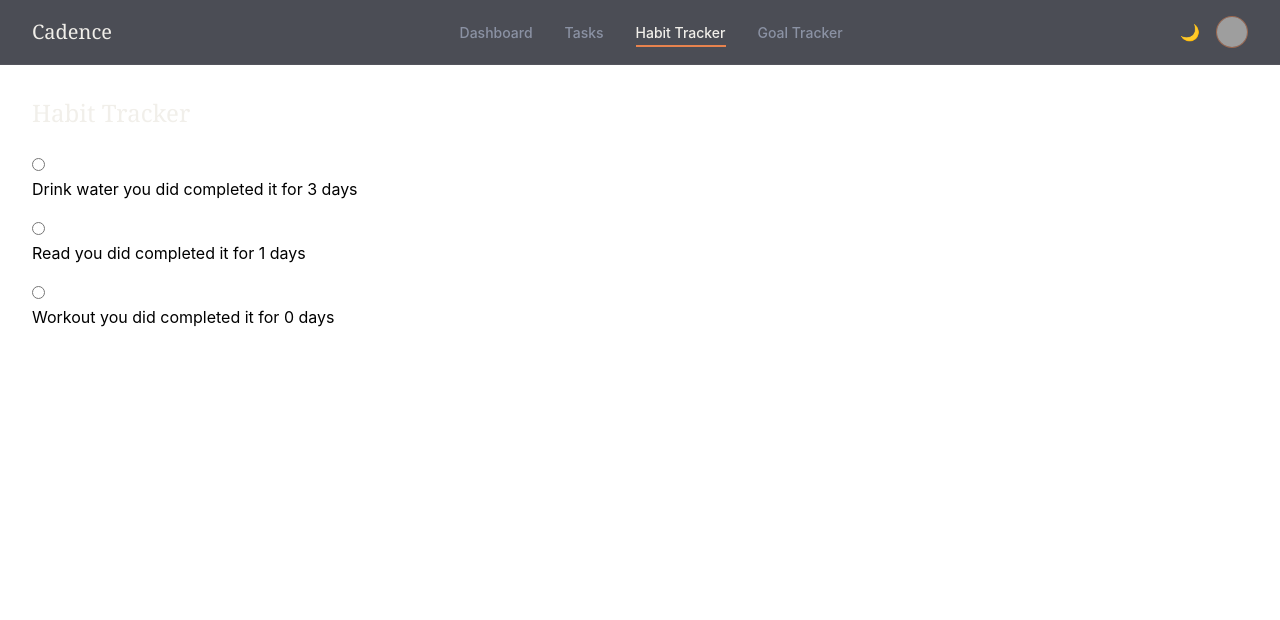
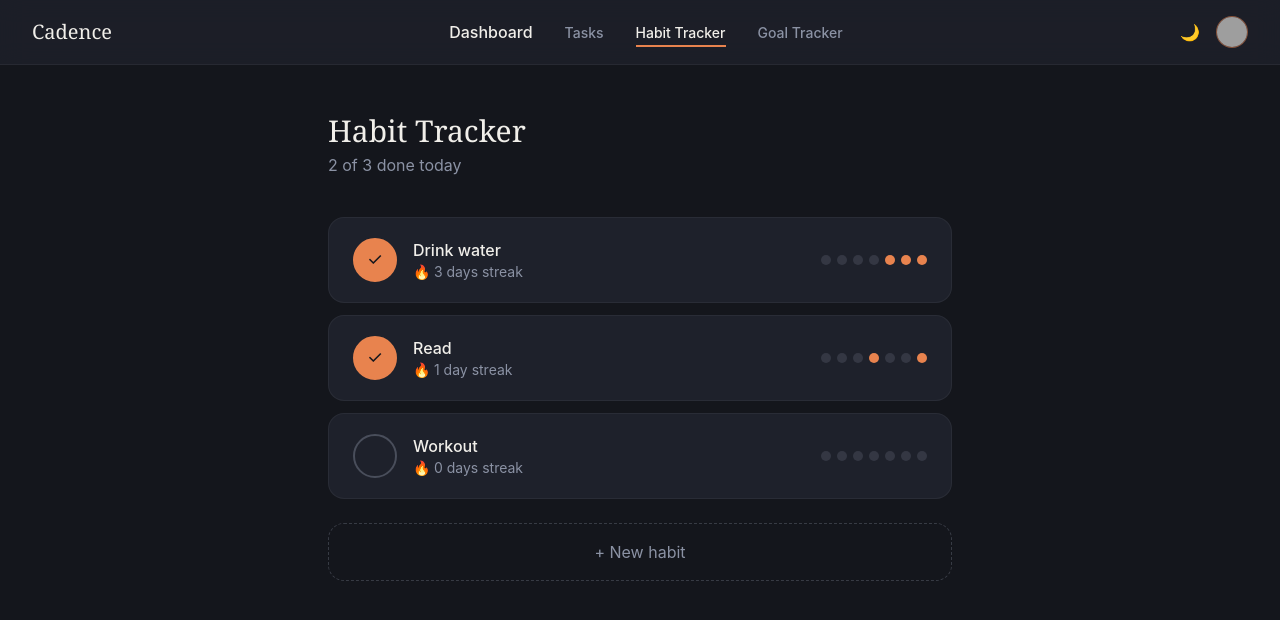
Before and after one commit to mohsayegh/cadence, a React app in the folder frontend/: page /habits in a window 1280 px wide. Shown: the top 620 px of the page. Built offline with nearby package versions, Linux system fonts and the light colour scheme; grey boxes are pictures that could not be loaded; the HTML template or start-up script is replaced by a standard one.

Commit message:
finalizing the habit tracker page for the front end

```diff
--- a/frontend/src/components/HabitTracker.jsx
+++ b/frontend/src/components/HabitTracker.jsx
@@ -1,12 +1,49 @@
 import calculateStreak from "../utils/calculateStreak";
+
 const HabitTracker = ({ name, datesDone, onMarkDone }) => {
   const streak = calculateStreak(datesDone);
+  const today = new Date().toISOString().split("T")[0];
+  const doneToday = datesDone.includes(today);
+
+  const last7 = Array.from({ length: 7 }).map((_, i) => {
+    const d = new Date();
+    d.setDate(d.getDate() - (6 - i));
+    const str = d.toISOString().split("T")[0];
+    return { str, done: datesDone.includes(str) };
+  });
+
   return (
-    <div>
-      <input type="radio" onClick={onMarkDone} />
-      <h2>
-        {name} you did completed it for {streak} days
-      </h2>
+    <div className="group flex items-center justify-between gap-6 rounded-2xl bg-surface border border-white/5 px-6 py-5 hover:border-ember/30 transition-colors">
+      <div className="flex items-center gap-4">
+        <button
+          onClick={onMarkDone}
+          className={`w-11 h-11 shrink-0 rounded-full border-2 flex items-center justify-center text-lg transition-all ${
+            doneToday
+              ? "bg-ember border-ember text-ink"
+              : "border-fog/40 text-transparent hover:border-ember"
+          }`}
+        >
+          ✓
+        </button>
+
+        <div>
+          <h2 className="text-paper font-medium">{name}</h2>
+          <p className="text-fog text-sm">
+            🔥 {streak} day{streak === 1 ? "" : "s"} streak
+          </p>
+        </div>
+      </div>
+
+      <div className="flex gap-1.5">
+        {last7.map((day) => (
+          <span
+            key={day.str}
+            className={`w-2.5 h-2.5 rounded-full ${
+              day.done ? "bg-ember" : "bg-fog/20"
+            }`}
+          />
+        ))}
+      </div>
     </div>
   );
 };
--- a/frontend/src/components/NavBar.jsx
+++ b/frontend/src/components/NavBar.jsx
@@ -2,7 +2,7 @@ import { useEffect, useState } from "react";
 import { NavLink } from "react-router-dom";
 // handling the active state function
 const linkStyles = ({ isActive }) =>
-  `text-sm font-medium pb-1 border-b-2 transition-colors ${
+  `text-sm font-medium pb-1 border-b-2 transition-colors  ${
     isActive
       ? "text-paper border-ember"
       : "text-fog border-transparent hover:text-paper"
@@ -25,7 +25,7 @@ const NavBar = () => {
 
       <ul className="flex gap-8 justify-self-end">
         <li>
-          <NavLink to="/" className={linkStyles}>
+          <NavLink to="/" className={linkStyles + "whitespace-nowrap"}>
             Dashboard
           </NavLink>
         </li>
--- a/frontend/src/index.css
+++ b/frontend/src/index.css
@@ -1,7 +1,7 @@
 @import "tailwindcss";
 
 @custom-variant dark (&:where(.dark, .dark *));
-/* the colors for tailwind */
+
 @theme {
   --color-ink: #14161C;
   --color-surface: #1E212B;
@@ -9,3 +9,9 @@
   --color-paper: #F1EFEA;
   --color-ember: #E8834E;
 }
+
+@layer base {
+  body {
+    @apply bg-ink text-paper;
+  }
+}
--- a/frontend/src/pages/HabitsPage.jsx
+++ b/frontend/src/pages/HabitsPage.jsx
@@ -8,34 +8,36 @@ const HabitsPage = () => {
       name: "Drink water",
       datesDone: ["2026-07-15", "2026-07-16", "2026-07-17"],
     },
-    {
-      id: 2,
-      name: "Read",
-      datesDone: ["2026-07-14", "2026-07-17"],
-    },
-    {
-      id: 3,
-      name: "Workout",
-      datesDone: [],
-    },
+    { id: 2, name: "Read", datesDone: ["2026-07-14", "2026-07-17"] },
+    { id: 3, name: "Workout", datesDone: [] },
   ]);
 
   function markDone(habitId) {
     const today = new Date().toISOString().split("T")[0];
-
     setHabits(
       habits.map((h) => {
         if (h.id !== habitId) return h;
-        if (h.datesDone.includes(today)) return h; // already marked today, don't duplicate
+        if (h.datesDone.includes(today)) return h;
         return { ...h, datesDone: [...h.datesDone, today] };
       }),
     );
   }
 
+  const today = new Date().toISOString().split("T")[0];
+  const doneTodayCount = habits.filter((h) =>
+    h.datesDone.includes(today),
+  ).length;
+
   return (
-    <div className="p-8">
-      <h1 className="text-2xl font-serif text-paper mb-6">Habit Tracker</h1>
-      <div className="flex flex-col gap-4">
+    <div className="max-w-2xl mx-auto px-6 py-12">
+      <div className="mb-10">
+        <h1 className="text-3xl font-serif text-paper">Habit Tracker</h1>
+        <p className="text-fog mt-1">
+          {doneTodayCount} of {habits.length} done today
+        </p>
+      </div>
+
+      <div className="flex flex-col gap-3">
         {habits.map((habit) => (
           <HabitTracker
             key={habit.id}
@@ -45,6 +47,10 @@ const HabitsPage = () => {
           />
         ))}
       </div>
+
+      <button className="mt-6 w-full rounded-2xl border border-dashed border-fog/30 text-fog py-4 hover:border-ember/50 hover:text-ember transition-colors">
+        + New habit
+      </button>
     </div>
   );
 };
```
